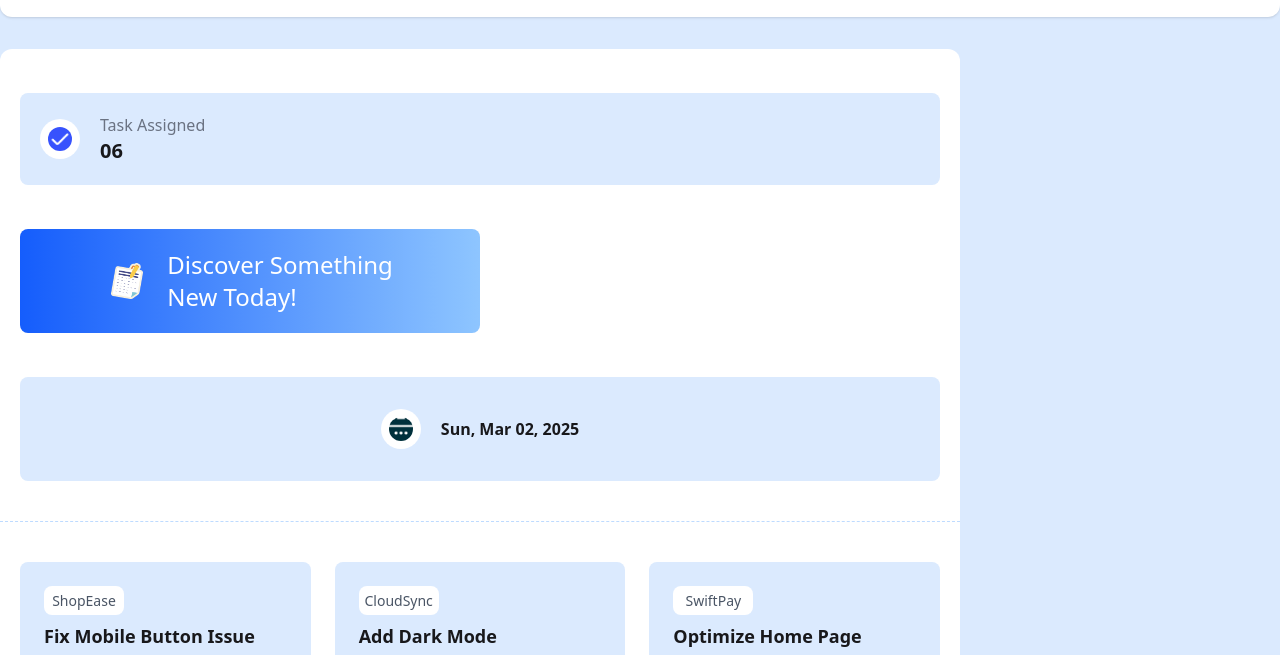
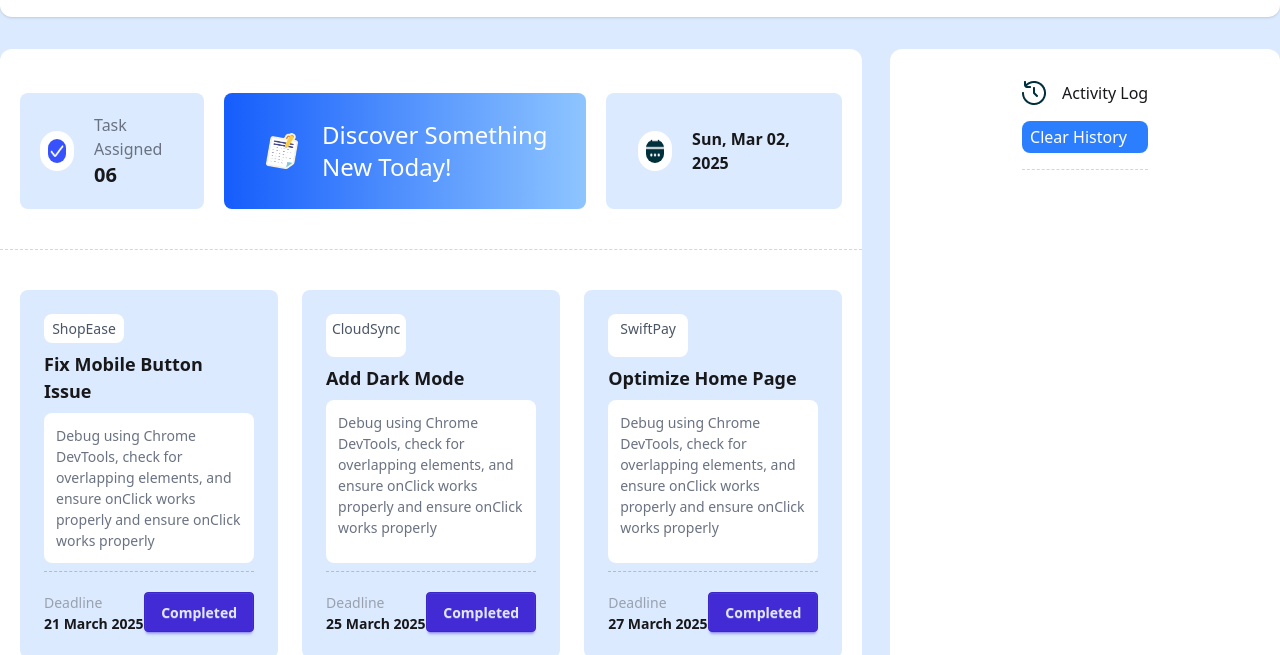
Before and after one commit to Npervin/Assignment-5-dev-board, a plain HTML site: page index.html in a window 1280 px wide. Shown: the part 67-722 px from the top of the page. Drawn offline with nearby package versions, Linux system fonts and the light colour scheme.

Commit message:
make changes in index.html file

```diff
--- a/index.html
+++ b/index.html
@@ -43,11 +43,9 @@
       </div>
     </header>
     <!-- main section -->
-    <section
-      class="mt-8 flex flex-col sm:w-full gap-7 max-w-screen-2xl mx-auto"
-    >
+    <section class="mt-8 flex sm:w-full gap-7 max-w-screen-2xl mx-auto">
       <div class="justify-around bg-white w-3/4 rounded-xl">
-        <div class="flex flex-col gap-5 justify-center mb-5 p-5 sm:">
+        <div class="flex gap-5 justify-center mb-5 p-5 sm:">
           <div class="bg-blue-100 rounded-lg mt-6 flex items-center gap-5 p-5">
             <div>
               <img
```
